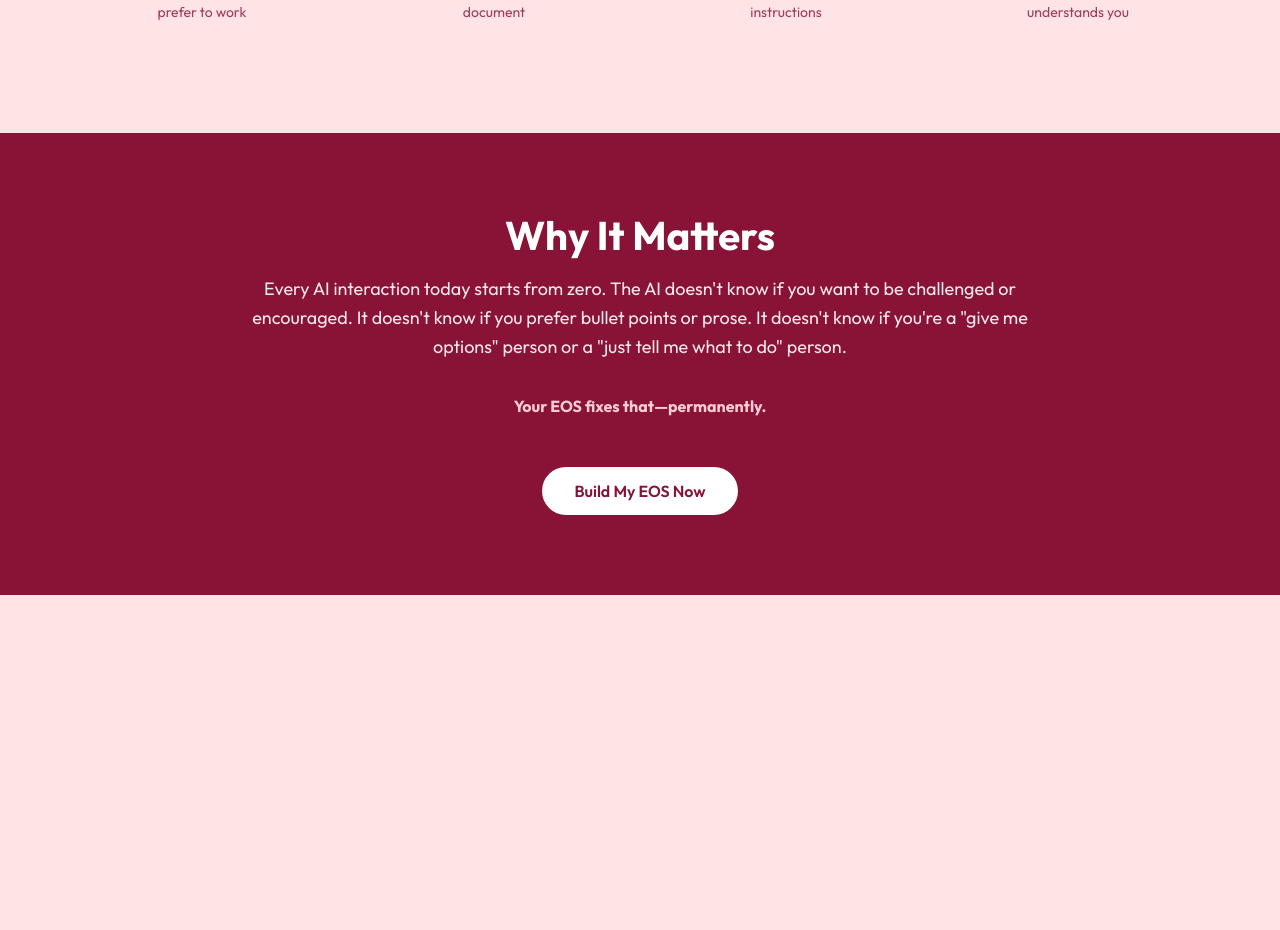
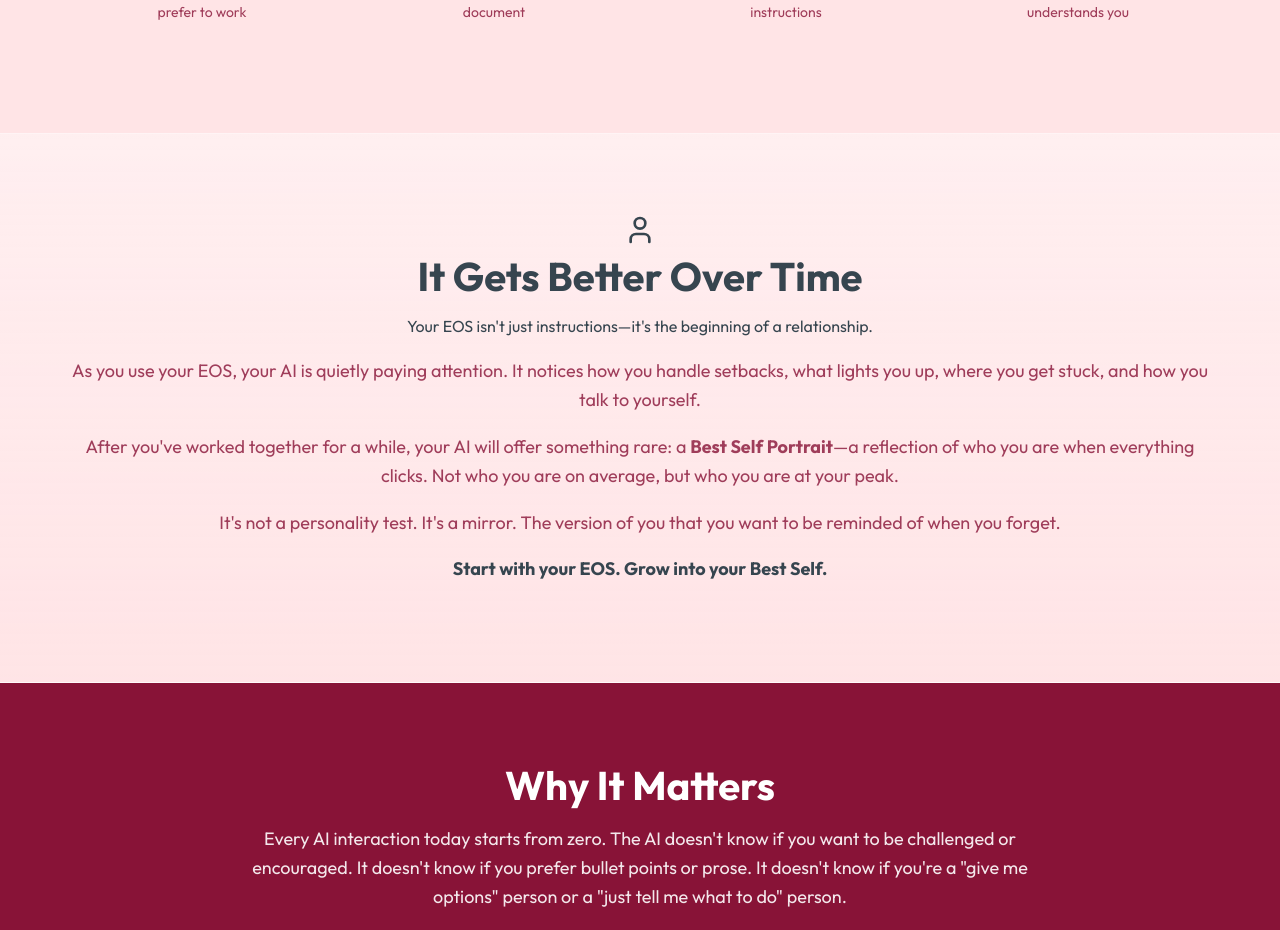
Before and after one commit to mdiskint/eos-app, a React (Vite) app: page / in a window 1280 px wide. Shown: the part 1560-2490 px from the top of the page. Before the commit the page ends 2155 px from the top, so only its background shows below. Built offline with nearby package versions, Linux system fonts and the light colour scheme; no server answers.

Commit message:
Add Best Self Portrait section to landing page

```diff
--- a/src/components/LandingPage.jsx
+++ b/src/components/LandingPage.jsx
@@ -1,7 +1,7 @@
 import React, { useState } from 'react';
 import { useNavigate } from 'react-router-dom';
 import { createQuizSession } from '../utils/airtable';
-import { ArrowRight, Sparkles, Brain, Zap, Heart } from 'lucide-react';
+import { ArrowRight, Sparkles, Brain, Zap, Heart, User } from 'lucide-react';
 import { motion } from 'framer-motion';
 
 const LandingPage = () => {
@@ -152,6 +152,41 @@ const LandingPage = () => {
                 </div>
             </div>
 
+            {/* Best Self Portrait Section */}
+            <div className="section section-portrait">
+                <div className="container">
+                    <div className="max-w-3xl mx-auto text-center">
+                        <div className="inline-flex items-center justify-center w-16 h-16 rounded-full bg-white text-primary mb-8 shadow-sm">
+                            <User size={32} />
+                        </div>
+
+                        <h2 className="section-title mb-6">It Gets Better Over Time</h2>
+
+                        <p className="text-xl text-primary font-medium mb-8">
+                            Your EOS isn't just instructions—it's the beginning of a relationship.
+                        </p>
+
+                        <div className="space-y-6 text-lg text-muted leading-relaxed text-left md:text-center">
+                            <p>
+                                As you use your EOS, your AI is quietly paying attention. It notices how you handle setbacks, what lights you up, where you get stuck, and how you talk to yourself.
+                            </p>
+                            <p>
+                                After you've worked together for a while, your AI will offer something rare: a <strong>Best Self Portrait</strong>—a reflection of who you are when everything clicks. Not who you are on average, but who you are at your peak.
+                            </p>
+                            <p>
+                                It's not a personality test. It's a mirror. The version of you that you want to be reminded of when you forget.
+                            </p>
+                        </div>
+
+                        <div className="mt-12 pt-8 border-t border-primary/10">
+                            <p className="text-lg font-bold text-primary tracking-wide uppercase opacity-80">
+                                Start with your EOS. Grow into your Best Self.
+                            </p>
+                        </div>
+                    </div>
+                </div>
+            </div>
+
             {/* Why It Matters Section */}
             <div className="section" style={{ backgroundColor: 'var(--primary)', color: 'white' }}>
                 <div className="container text-center">
--- a/src/index.css
+++ b/src/index.css
@@ -215,6 +215,12 @@ h6 {
 .section-hero {
   padding-top: 6rem;
   padding-bottom: 6rem;
+}
+
+.section-portrait {
+  background: linear-gradient(180deg, rgba(255, 255, 255, 0.4) 0%, rgba(255, 228, 230, 0.2) 100%);
+  border-top: 1px solid rgba(255, 255, 255, 0.6);
+  border-bottom: 1px solid rgba(255, 255, 255, 0.6);
 }
 
 /* Cards */
```
